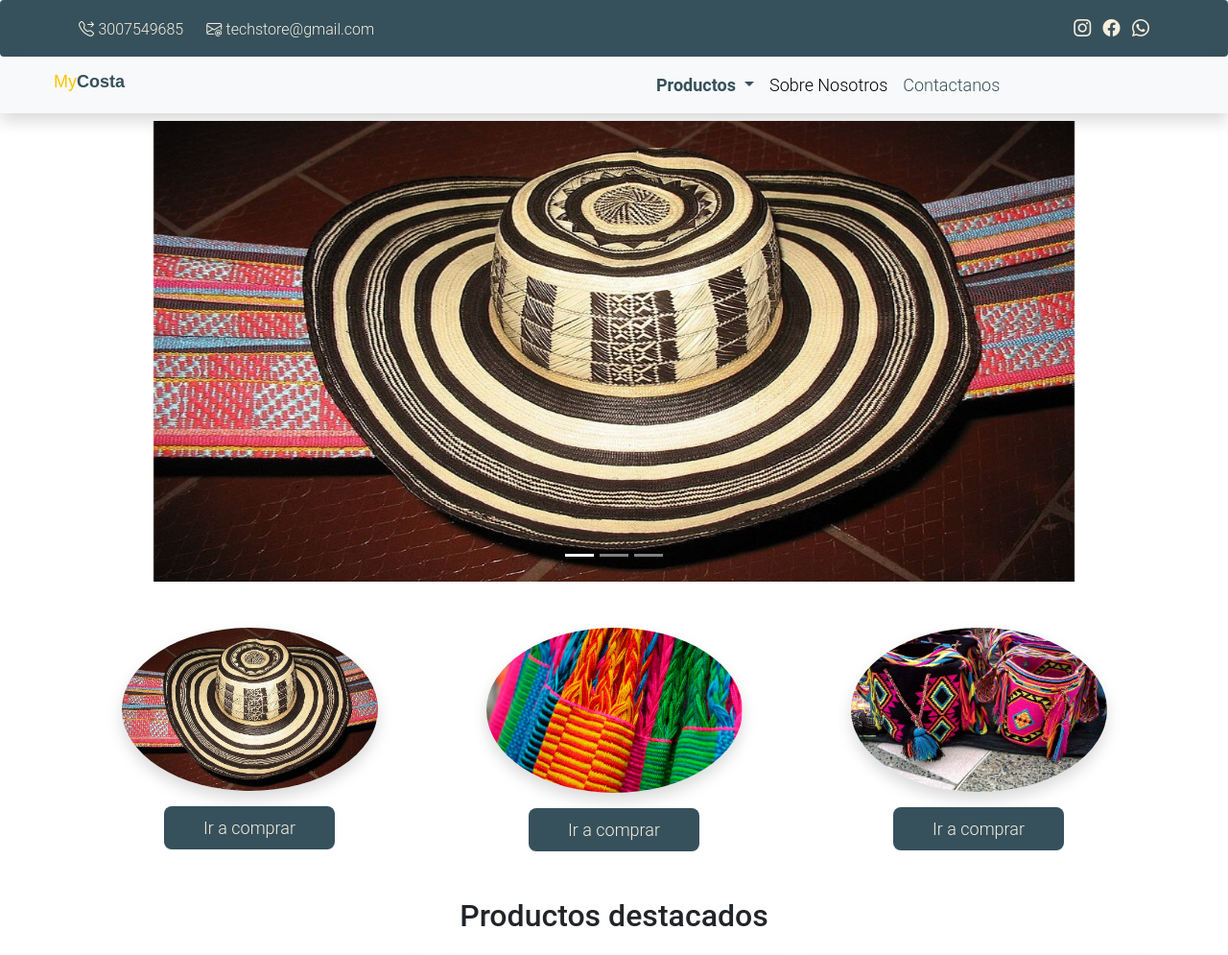
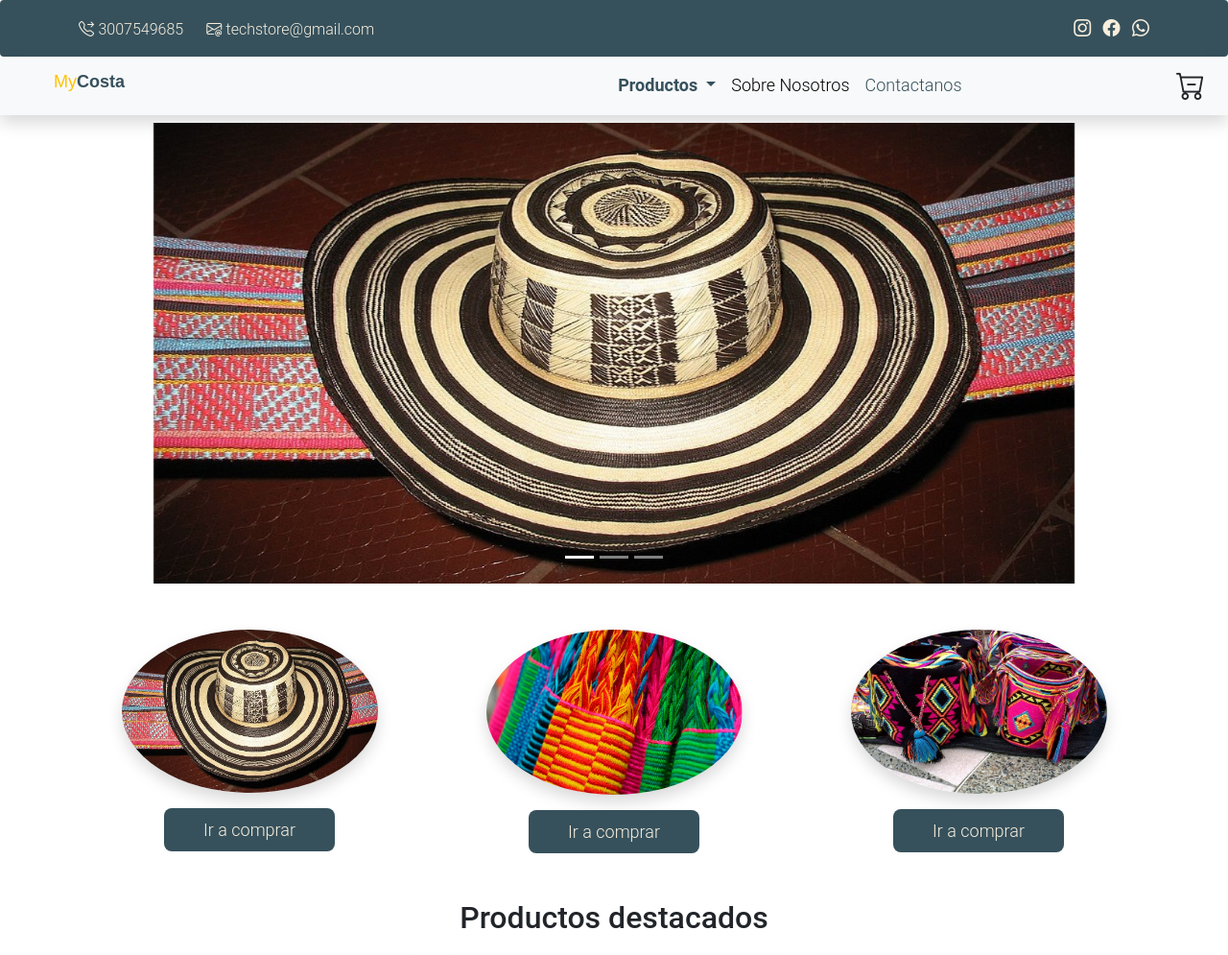
Before and after one commit to AndresGT1996/ProyectoFinalTAlentoTech, a plain HTML site: page index.html in a window 1280 px wide. Shown: the top 995 px of the page at 96% size. Drawn offline with nearby package versions, Linux system fonts and the light colour scheme.

Commit message:
se agrega icono de carrito de compras

```diff
--- a/assets/css/styleIndex.css
+++ b/assets/css/styleIndex.css
@@ -38,7 +38,10 @@ a{
 
  }
 
+.carrito-compras i {
+    font-size: 30px;
 
+}
 
 
 
--- a/index.html
+++ b/index.html
@@ -81,7 +81,14 @@
                           </div>
                         </div>
 
+                    <!-- Carrito de compras -->
+                        <div class="d-flex align-items-center px-4 carrito-compras">
+                            <i class="bi bi-cart-dash  "></i>
+                        </div>
+
+                           <!-- fin carrito de compras -->
                     </div>
+
 
 
                   </nav>
```
